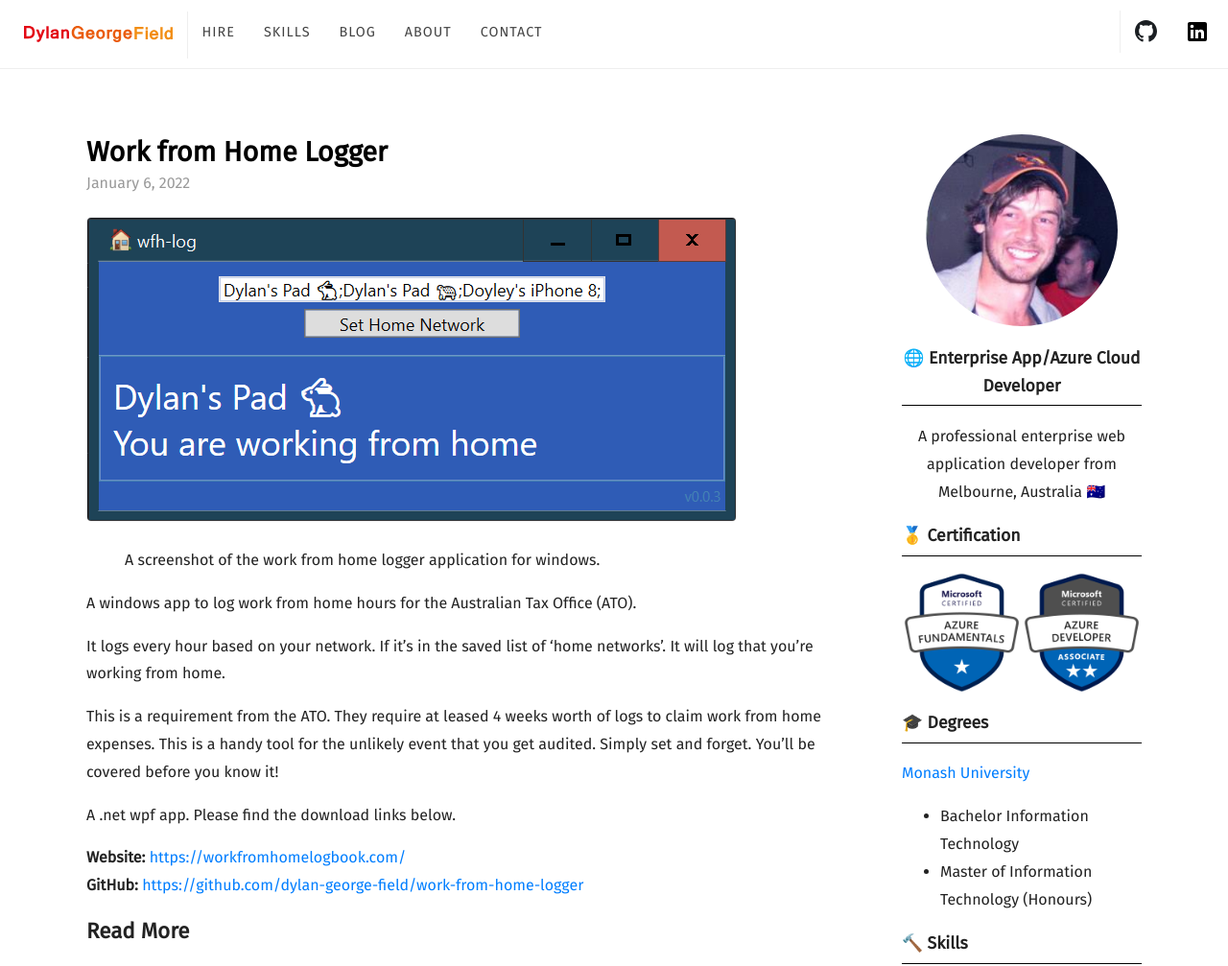
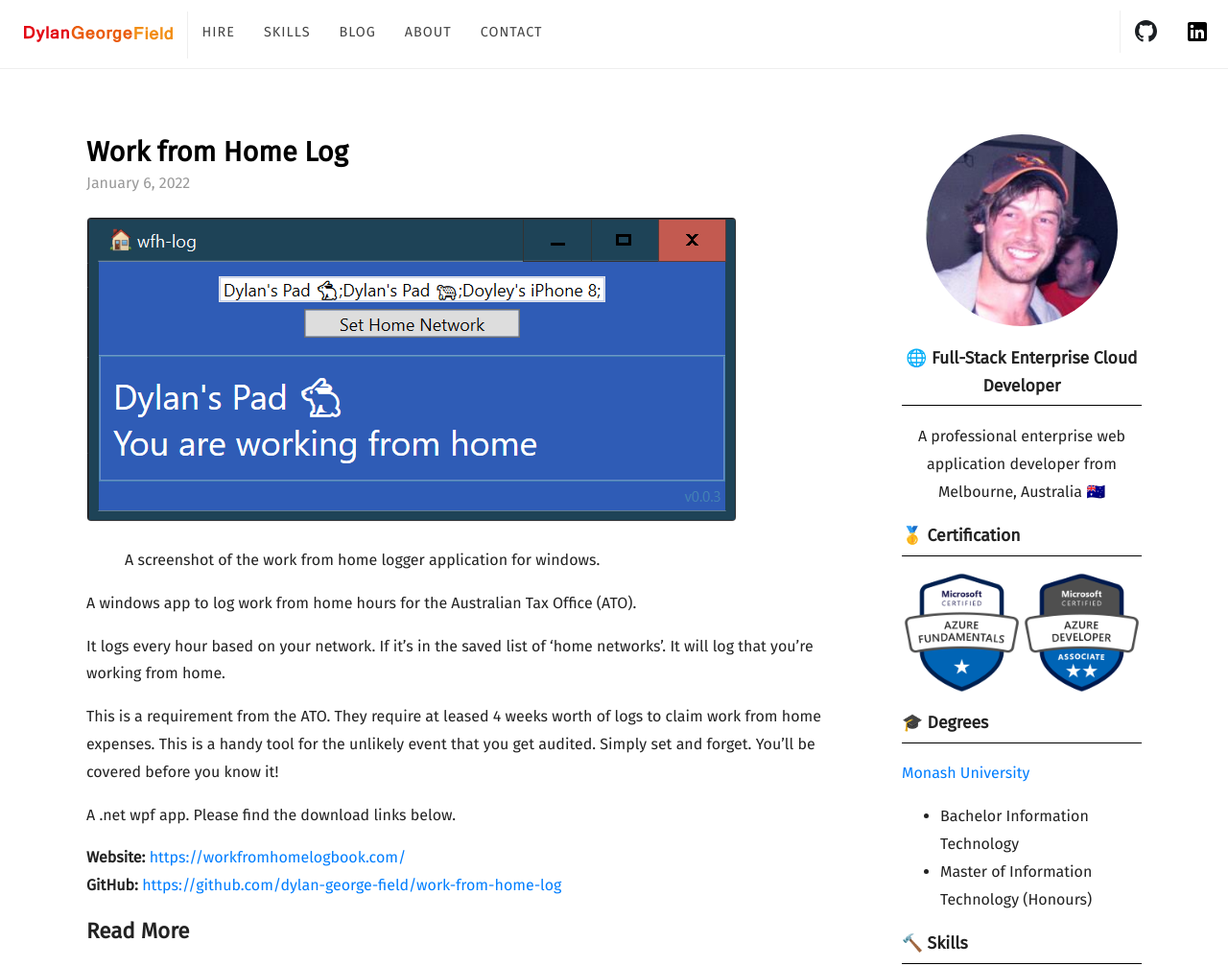
Before and after one commit to Dylan-George-Field/software.georgefield.com.au, a Jekyll site: the page built from _posts/2022-1-6-work-from-home-logger.md, in a window 1280 px wide and 1400 px high. Shown: the top 1007 px of the window at 96% size. Built offline with Jekyll 4.4.1, drawn with Linux system fonts in a browser that asks for light colours; nearby versions of some CDN libraries; some web fonts are replaced; comment, search, counter and statistics services are not loaded.

Commit message:
chore: fix work from home log links

```diff
--- a/_includes/sidebar.html
+++ b/_includes/sidebar.html
@@ -6,7 +6,7 @@
 				<img src="{{ site.baseurl }}{{ site.data.sidebar.author_image }}" alt="author" class="author">
 			</a>
 		</p>
-		<h3 class="title">🌐 Enterprise App/Azure Cloud Developer</h3>
+		<h3 class="title">🌐 Full-Stack Enterprise Cloud Developer</h3>
 		<p>A professional enterprise web application developer from Melbourne, Australia 🇦🇺</p>
 	</div>
 	<div class="certification">
--- a/_posts/2022-1-6-work-from-home-logger.md
+++ b/_posts/2022-1-6-work-from-home-logger.md
@@ -1,6 +1,6 @@
 ---
 date: 2022-1-6
-title: Work from Home Logger
+title: Work from Home Log
 categories:
   - Blog
 feature_image: \images\blog\wfh-log\wfh-log-screenshot.png
@@ -16,5 +16,5 @@
 
 A .net wpf app. Please find the download links below.
 
-**Website:** [https://workfromhomelogbook.com/](https://workfromhomelogbook.com/)
-**GitHub:** [https://github.com/dylan-george-field/work-from-home-logger](https://github.com/dylan-george-field/work-from-home-logger)
+**Website:** [https://workfromhomelogbook.com/](https://www.wfh-log.com/)
+**GitHub:** [https://github.com/dylan-george-field/work-from-home-log](https://github.com/dylan-george-field/work-from-home-log)
```
